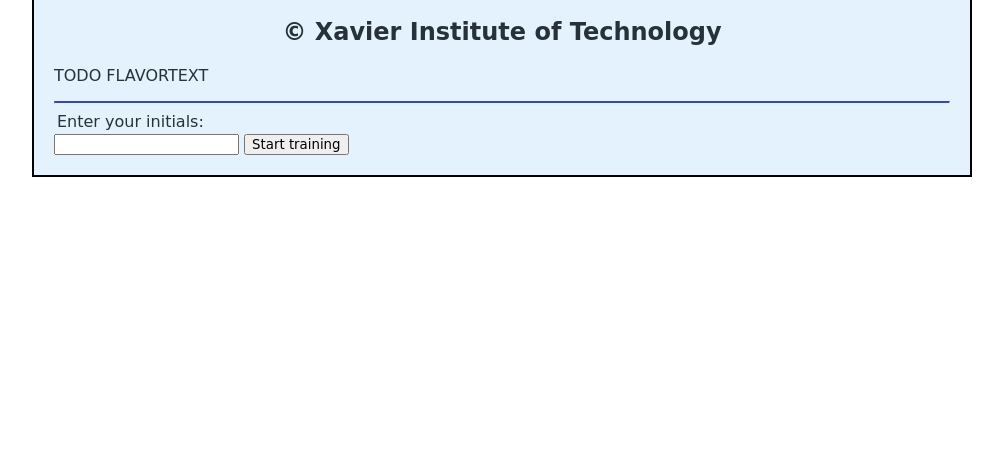
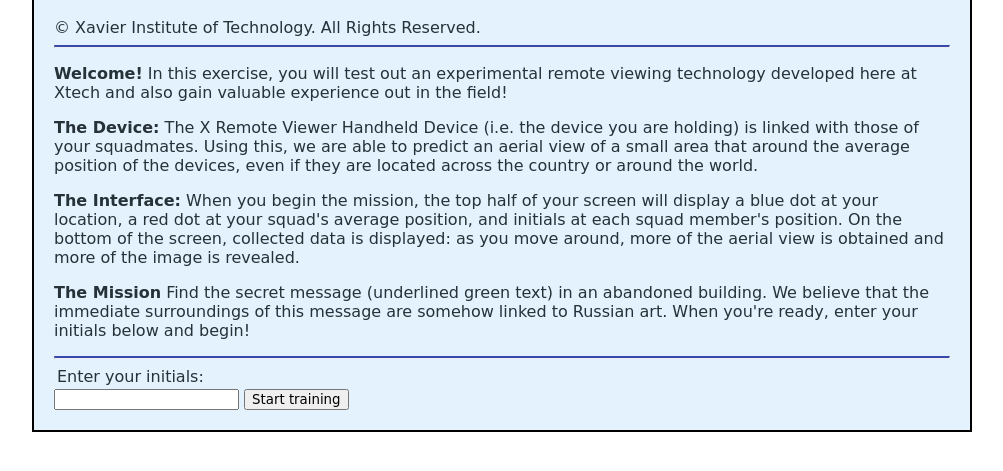
Before and after one commit to ncurrault/gps-heist-puzzle, a website with bundled scripts: page client/index.html in a window 1280 px wide. Shown: the part 127-598 px from the top of the page, without its empty margins (138-1141 px from the left). Built offline with nearby package versions, Linux system fonts and the light colour scheme; files whose address does not match are found by name; a web font is replaced by a local one.

Commit message:
flavortext

```diff
--- a/client/index.html
+++ b/client/index.html
@@ -3,7 +3,7 @@
     <head>
         <meta charset="UTF-8" />
 
-        <title>XIT - Geolocation Training</title>
+        <title>Xtech Geolocation Training</title>
 
         <link rel="stylesheet" href="style.css" />
         <script src="/socket.io/socket.io.js"></script>
@@ -23,13 +23,45 @@
     <body>
         <div id="lobby">
             <div id="lobby-inner">
+                <!-- TODO x-men logo? -->
                 <h1>Geolocation Training Module</h1>
-                <h2>&copy; Xavier Institute of Technology</h2>
-                <!-- TODO x-men logo? -->
+                &copy; Xavier Institute of Technology. All Rights Reserved.
+
+                <hr>
+
                 <p>
-                    TODO FLAVORTEXT
+                    <b>Welcome!</b> In this exercise, you will test out an experimental
+                    remote viewing technology developed here at Xtech and also
+                    gain valuable experience out in the field!
                 </p>
 
+                <p>
+                    <b>The Device:</b>
+                    The X Remote Viewer Handheld Device (i.e. the device you are holding)
+                    is linked with those of your squadmates. Using this, we are
+                    able to predict an aerial view of a small area that around
+                    the average position of the devices, even if they are located
+                    across the country or around the world.
+                </p>
+
+                <p>
+                    <b>The Interface:</b>
+                    When you begin the mission, the top half of your screen will
+                    display a blue dot at your location, a red dot at your squad's
+                    average position, and initials at each squad member's position.
+
+                    On the bottom of the screen, collected data is displayed: as
+                    you move around, more of the aerial view is obtained and more
+                    of the image is revealed.
+                </p>
+
+                <p>
+                    <b>The Mission</b>
+                    Find the secret message (underlined green text) in an
+                    abandoned building. We believe that the immediate
+                    surroundings of this message are somehow linked to Russian
+                    art. When you're ready, enter your initials below and begin!
+                </p>
                 <hr />
 
                 <form id="lobbyForm">
```
